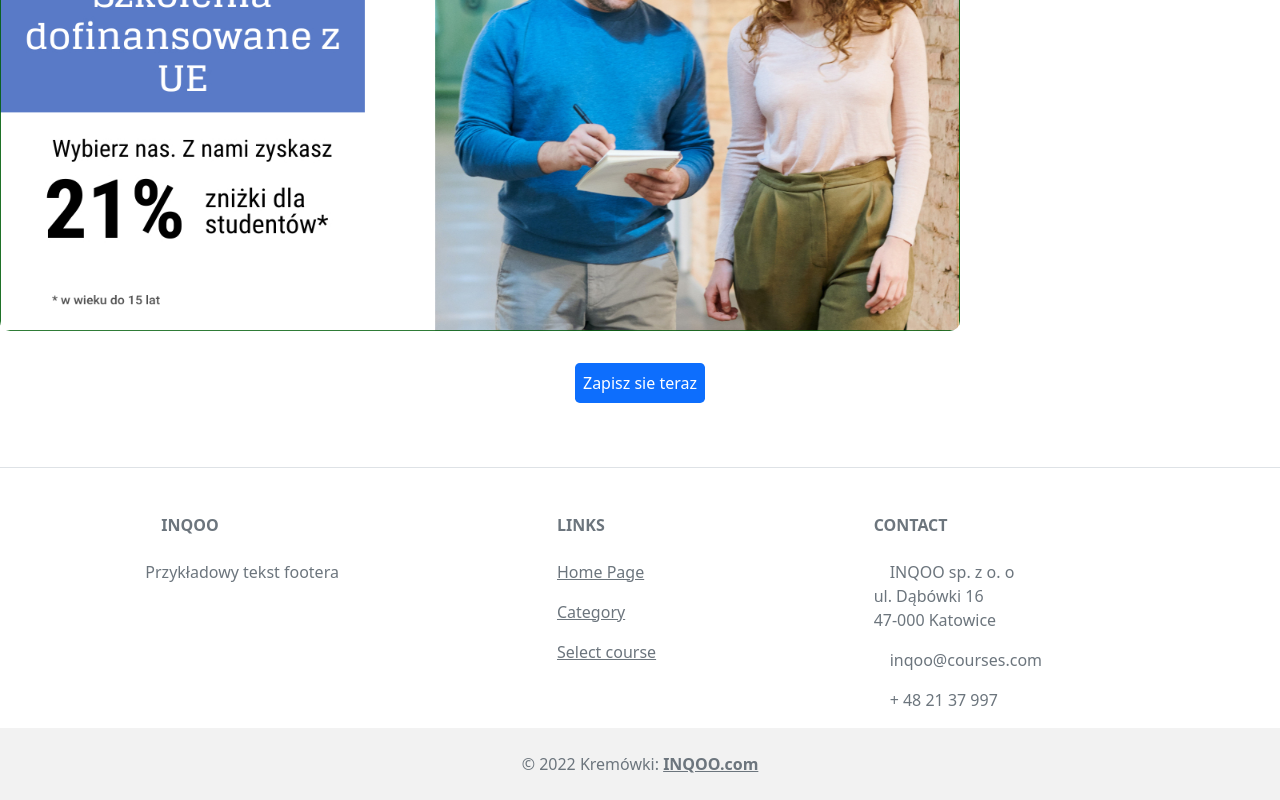
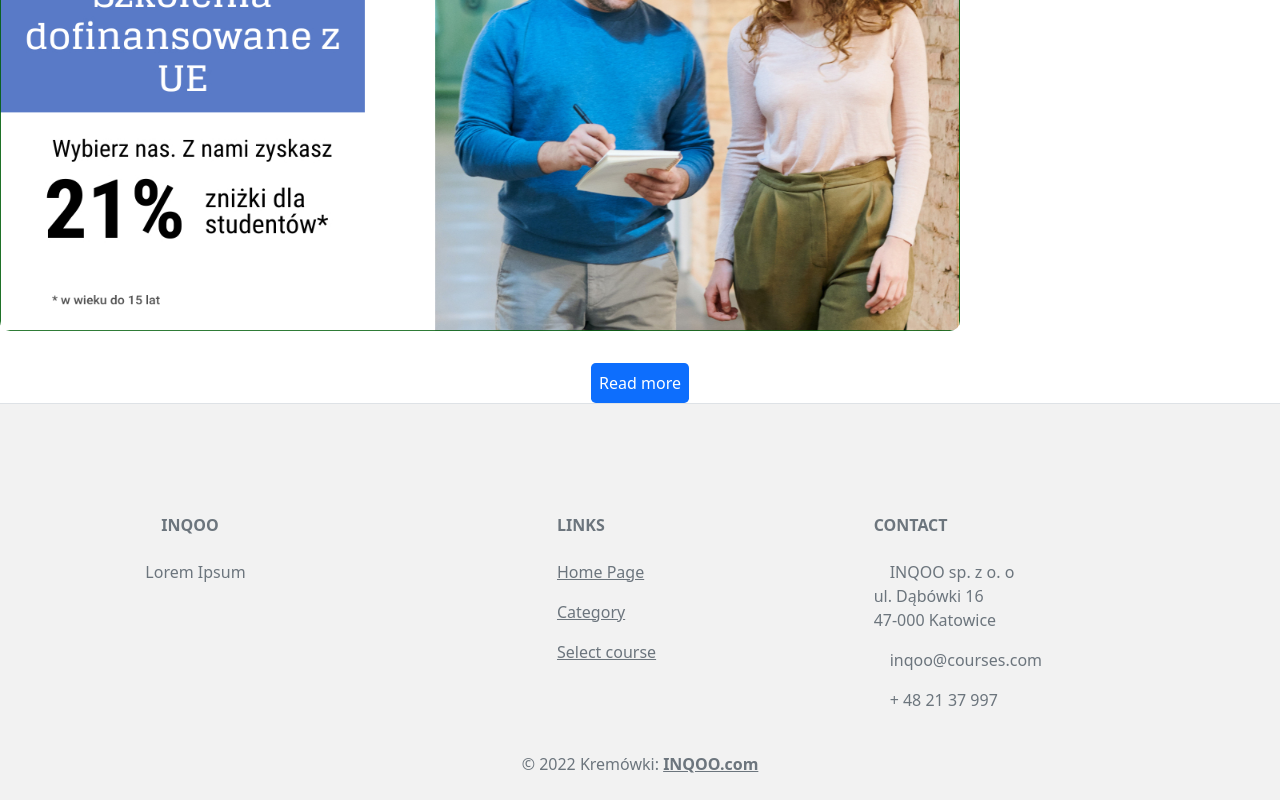
Before and after one commit to tomek1703/inqoo_courses_offer_project_fe, an Angular app in the folder Inqoo_courses_offer_project_app/: page /home-page in a window 1280 px wide. Shown: the part 229-1029 px from the top of the page. Built offline with nearby package versions, Linux system fonts and the light colour scheme.

Commit message:
Pull request fixes removing href and changing footer styling

```diff
--- a/Inqoo_courses_offer_project_app/src/app/app-routing.module.ts
+++ b/Inqoo_courses_offer_project_app/src/app/app-routing.module.ts
@@ -10,7 +10,6 @@ export const enum RoutesConfig {
   category  = 'category-page',
   select = 'select-course',
   summary = 'summary',
-  inqooDeck = 'inqoo-deck',
   homePage= 'home-page'
 }
 
--- a/Inqoo_courses_offer_project_app/src/app/app.component.ts
+++ b/Inqoo_courses_offer_project_app/src/app/app.component.ts
@@ -1,6 +1,5 @@
 import { Component } from '@angular/core';
 import {RoutesConfig} from "./app-routing.module";
-import {FormControl, Validators} from "@angular/forms";
 
 @Component({
   selector: 'app-root',
--- a/Inqoo_courses_offer_project_app/src/app/home-page/home-page/home-page.component.html
+++ b/Inqoo_courses_offer_project_app/src/app/home-page/home-page/home-page.component.html
@@ -1,4 +1,4 @@
 <app-banner></app-banner>
-<div class=center>
-  <a href="category-page" class="btn-primary">Zapisz sie teraz</a>
+<div class=center >
+  <a routerLink="../category-page" class="btn-primary">Read more</a>
 </div>
--- a/Inqoo_courses_offer_project_app/src/app/home-page/home-page/home-page.component.ts
+++ b/Inqoo_courses_offer_project_app/src/app/home-page/home-page/home-page.component.ts
@@ -1,4 +1,5 @@
-import { Component} from '@angular/core';
+import {Component} from '@angular/core';
+import {RoutesConfig} from "../../app-routing.module";
 
 @Component({
   selector: 'app-home-page',
--- a/Inqoo_courses_offer_project_app/src/app/shared/banner/banner.component.html
+++ b/Inqoo_courses_offer_project_app/src/app/shared/banner/banner.component.html
@@ -1,7 +1,7 @@
 <div class="bannerbox">
 <div>
 
-<a routerLink="../category-page" >
+<a routerLink="category-page" >
   <img src="../../../assets/home-page-picture.jpg"
         class="banner"/>
 </a>
--- a/Inqoo_courses_offer_project_app/src/app/shared/card/card.component.scss
+++ b/Inqoo_courses_offer_project_app/src/app/shared/card/card.component.scss
@@ -1,3 +1,4 @@
+$link-color: #000;
 .card {
   width: 70vh;
   height: 70vh;
@@ -16,6 +17,6 @@
 }
 
 a{
-  color: #000;
+  color: $link-color;
   text-decoration: none;
 }
--- a/Inqoo_courses_offer_project_app/src/app/shared/footer/footer.component.html
+++ b/Inqoo_courses_offer_project_app/src/app/shared/footer/footer.component.html
@@ -1,5 +1,5 @@
 <footer class="text-center text-lg-start text-muted border-top">
-<section class="">
+<section>
     <div class="container text-center text-md-start mt-5">
       <div class="row mt-3">
         <div class="col-md-3 col-lg-4 col-xl-3 mx-auto mb-4">
@@ -7,7 +7,7 @@
             <i class="fas fa-gem me-3"></i>INQOO
           </h6>
           <p>
-            Przykładowy tekst footera
+            Lorem Ipsum
           </p>
         </div>
         <div class="col-md-2 col-lg-2 col-xl-2 mx-auto mb-4">
@@ -41,9 +41,9 @@
     </div>
   </section>
 
-  <div class="text-center p-4" style="background-color: rgba(0, 0, 0, 0.05);">
+  <div class="text-center p-4">
     © 2022 Kremówki:
-    <a class="text-reset fw-bold" href="../../../assets/kremowka.jpeg">INQOO.com</a>
+    <a class="text-reset fw-bold" routerLink="../../../assets/kremowka.jpeg">INQOO.com</a>
   </div>
 
 </footer>
--- a/Inqoo_courses_offer_project_app/src/app/shared/footer/footer.component.scss
+++ b/Inqoo_courses_offer_project_app/src/app/shared/footer/footer.component.scss
@@ -1,3 +1,4 @@
 footer{
-  margin-top: 4em;
+  padding-top: 4em;
+  background-color: rgba(0, 0, 0, 0.05);
 }
--- a/Inqoo_courses_offer_project_app/src/app/shared/form/form.component.html
+++ b/Inqoo_courses_offer_project_app/src/app/shared/form/form.component.html
@@ -7,7 +7,7 @@
     <button class="btn btn-primary" type="submit" value="submit">Submit</button>
   </form>
   <div class="form-error" *ngIf="(getUserEmail.invalid && getUserEmail.touched) || getUserEmail.dirty">
-    <p *ngIf="getUserEmail.errors?.['required']" class="text-danger">Email address is required</p>
+    <p *ngIf="getUserEmail.errors?.['required']" class="text-danger">Primary email is required</p>
     <p *ngIf="getUserEmail.errors?.['email']" class="text-danger">Please provide a valid email address</p>
   </div>
 </div>
--- a/Inqoo_courses_offer_project_app/src/app/shared/form/form.component.scss
+++ b/Inqoo_courses_offer_project_app/src/app/shared/form/form.component.scss
@@ -1,4 +1,5 @@
 .form-container{
+  margin-top: 1em;
   display: flex;
   justify-content: flex-end;
   flex-direction: column;
--- a/Inqoo_courses_offer_project_app/src/app/shared/nav-bar/nav-bar.component.html
+++ b/Inqoo_courses_offer_project_app/src/app/shared/nav-bar/nav-bar.component.html
@@ -1,5 +1,5 @@
 <div id="nav-container">
-  <a id="logo" class="nav-link" routerLink="category-page"><img src="assets/logo-inqoo.png" alt="logo"></a>
+  <a id="logo" class="nav-link" routerLink="home-page"><img src="assets/logo-inqoo.png" alt="logo"></a>
   <ul class="nav justify-content-center">
     <li class="nav-item" *ngFor="let link of routes">
       <a class="nav-link" routerLink={{link.route}} routerLinkActive="active">{{link.label}}</a>
```
Also changed, not shown: Inqoo_courses_offer_project_app/src/app/home-page/home-page.module.ts (+10 -5 lines).
